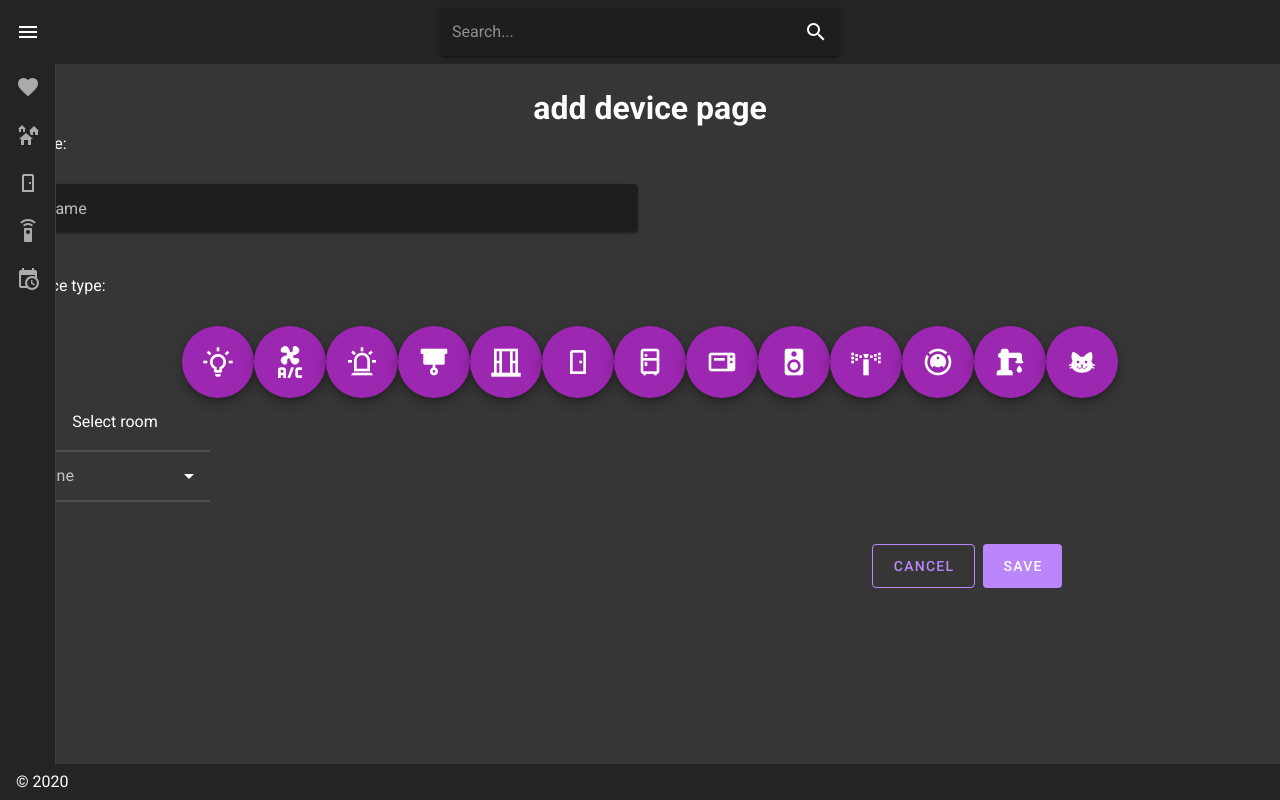
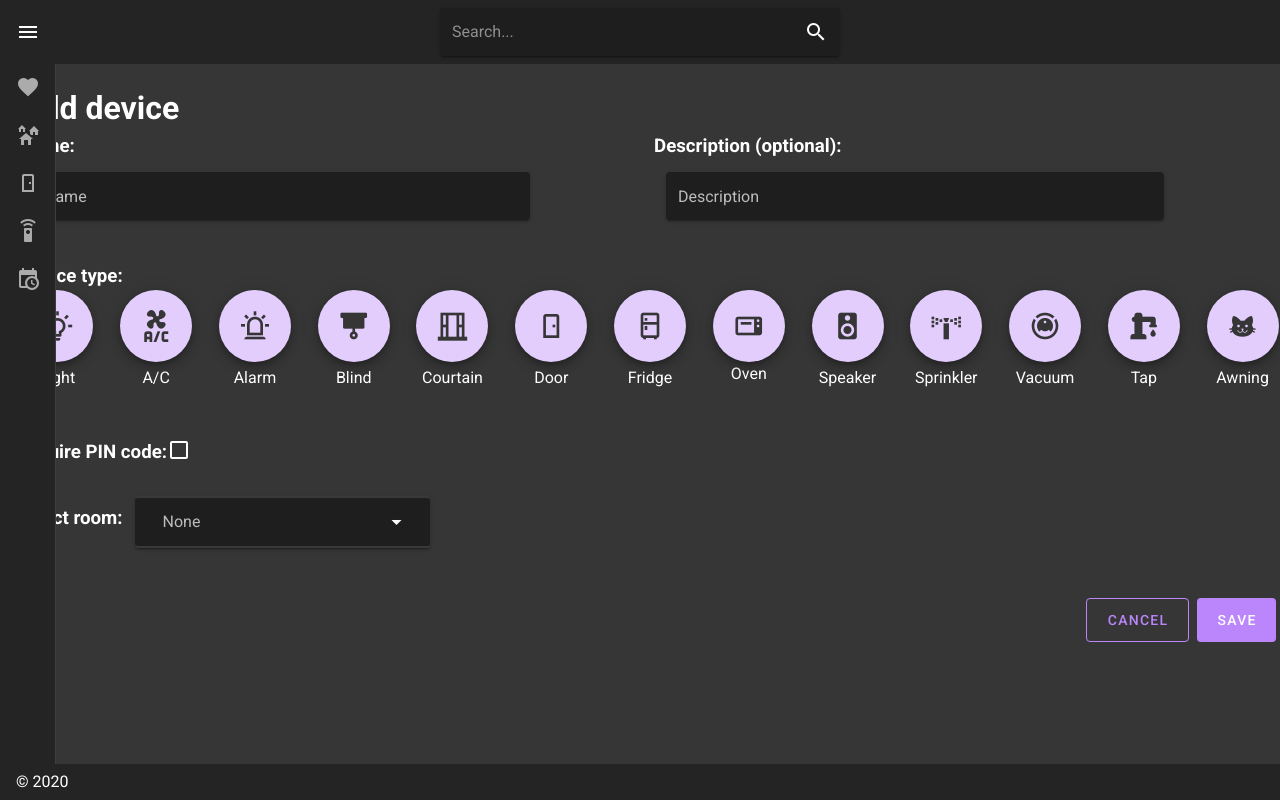
Before and after one commit to AndyBilevich/HCI_Web, a Vue app in the folder intellifox/: page /add_device in a window 1280 px wide. Built offline with nearby package versions, Linux system fonts and the light colour scheme.

Commit message:
paginas de devices

```diff
--- a/intellifox/src/components/devices/GenericTopCard.vue
+++ b/intellifox/src/components/devices/GenericTopCard.vue
@@ -1,7 +1,7 @@
 <template>
   <div>
-    <div class="text-center">
-      <v-card color="#385F73" dark>
+    <div class="text-center" >
+      <v-card color="#385F73">
         <v-row align="center">
           <v-col cols="2">
             <v-icon size="100">{{icon}}</v-icon>
@@ -29,17 +29,54 @@
                 </v-btn>
               </template>
               <v-list>
-                <v-list-item>
-                  <v-icon>mdi-pencil</v-icon>Edit
-                </v-list-item>
-                <v-list-item>
-                  <v-icon>mdi-trash-can</v-icon>Delete
-                </v-list-item>
+                <v-list-item-group>
+                  <v-list-item to="/edit_device">
+                    <v-icon>mdi-pencil</v-icon>Edit
+                  </v-list-item>
+                  <v-list-item @click="dialog=true">
+                    <v-icon>mdi-trash-can</v-icon>Delete
+                  </v-list-item>
+                </v-list-item-group>
               </v-list>
             </v-menu>
           </v-col>
         </v-row>
-      </v-card>
+
+      <v-dialog
+        v-model="dialog"
+        max-width="290"
+      >
+        <v-card color="error_window">
+          <v-card-title class="headline">Be careful</v-card-title>
+
+          <v-card-text>
+            Are you sure you want to delete this house? <br/> This action is irreversible.
+          </v-card-text>
+
+          <v-card-actions>
+            <v-spacer></v-spacer>
+
+            <v-btn
+              color="window"
+              flat="flat"
+              @click="dialog = false"
+            >
+              Cancel
+            </v-btn>
+
+            <v-btn
+              color="error"
+              flat="flat"
+              @click="dialog = false"
+            >
+              Delete
+            </v-btn>
+          </v-card-actions>
+        </v-card>
+      </v-dialog>
+
+
+    </v-card>
     </div>
   </div>
 </template>
@@ -47,12 +84,14 @@
 <script>
 export default {
   data: () => ({
-    hidden: false
+    hidden: false,
+    dialog:false,
   }),
   props: {
     icon: String,
     title: String,
-    subtitle: String
+    subtitle: String,
+    deleteID: String,
   }
 };
 </script>
--- a/intellifox/src/router/index.js
+++ b/intellifox/src/router/index.js
@@ -29,6 +29,8 @@ import Vacuums from "../views/devices/Vacuum.vue";
 
 import AddDevice from "../views/AddDevice.vue";
 import AddHome from "../views/AddHome.vue";
+
+import EditDevice from "../views/EditDevice.vue";
 
 Vue.use(VueRouter);
 
@@ -158,6 +160,11 @@ const routes = [
     name: "AddHome",
     component: AddHome,
   },
+  {
+    path: "/edit_device",
+    name: "EditDevice",
+    component: EditDevice,
+  },
 
 ];
 
--- a/intellifox/src/views/AddDevice.vue
+++ b/intellifox/src/views/AddDevice.vue
@@ -1,76 +1,141 @@
 <template>
   <div class="addDevice">
-    <h1>add device page</h1>
+    <h1 align="left">Add device</h1>
 
-    <p align="left">Name:</p>
-
+    <v-row dense>
       <v-col cols="6">
+        <h3 align="left">Name:</h3>
+        <v-col cols="10">
           <v-text-field label="Name" solo></v-text-field>
         </v-col>
+      </v-col>
+      <v-col cols="6">
+        <h3 align="left">Description (optional):</h3>
+        <v-col cols="10">
+          <v-text-field label="Description" solo></v-text-field>
+        </v-col>
+      </v-col>
+    </v-row>
 
-    <p align="left">Device type:</p>
+    <h3 align="left">Device type:</h3>
 
-    <v-col cols="12" align="center" justi>
-      <v-btn color="purple" fab dark x-large>
-        <v-icon>mdi-lightbulb-on-outline</v-icon>
+    <v-row>
+      <v-col>
+        <v-btn class="cards" fab x-large >
+          <v-icon class="background--text">mdi-lightbulb-on-outline</v-icon>
         </v-btn>
-      <v-btn color="purple" fab dark x-large>
-        <v-icon>mdi-air-conditioner</v-icon>
-      </v-btn>
-      <v-btn color="purple" fab dark x-large>
-        <v-icon>mdi-alarm-light-outline</v-icon>
-      </v-btn>
-      <v-btn color="purple" fab dark x-large>
-        <v-icon>mdi-blinds</v-icon>
-      </v-btn>
-      <v-btn color="purple" fab dark x-large>
-        <v-icon>mdi-window-open-variant</v-icon>
-      </v-btn>
-      <v-btn color="purple" fab dark x-large>
-        <v-icon>mdi-door</v-icon>
-      </v-btn>
-      <v-btn color="purple" fab dark x-large>
-        <v-icon>mdi-fridge-outline</v-icon>
-      </v-btn>
-      <v-btn color="purple" fab dark x-large>
-        <v-icon>mdi-toaster-oven</v-icon>
-      </v-btn>
-      <v-btn color="purple" fab dark x-large>
-        <v-icon>mdi-speaker</v-icon>
-      </v-btn>
-      <v-btn color="purple" fab dark x-large>
-        <v-icon>mdi-sprinkler-variant</v-icon>
-      </v-btn>
-      <v-btn color="purple" fab dark x-large>
-        <v-icon>mdi-robot-vacuum</v-icon>
-      </v-btn>
-      <v-btn color="purple" fab dark x-large>
-        <v-icon>mdi-water-pump</v-icon>
-      </v-btn>
-      <v-btn color="purple" fab dark x-large>
-        <v-icon>mdi-cat</v-icon>
-      </v-btn>
+        <p class="mt-1">Light</p>
       </v-col>
 
+      <v-col>
+        <v-btn class="cards" fab x-large>
+          <v-icon class="background--text">mdi-air-conditioner</v-icon>
+        </v-btn>
+        <p class="mt-1">A/C</p>
+      </v-col>
 
-    <v-row>
-    <v-col cols="2" align="center">
+      <v-col>
+        <v-btn class="cards" fab x-large>
+          <v-icon class="background--text">mdi-alarm-light-outline</v-icon>
+        </v-btn>
+        <p class="mt-1">Alarm</p>
+      </v-col>
 
-      <p>Select room</p>
+      <v-col>
+        <v-btn class="cards" fab x-large>
+          <v-icon class="background--text">mdi-blinds</v-icon>
+        </v-btn>
+        <p class="mt-1">Blind</p>
+      </v-col>
+
+      <v-col>
+        <v-btn class="cards" fab x-large>
+          <v-icon class="background--text">mdi-window-open-variant</v-icon>
+        </v-btn>
+        <p class="mt-1">Courtain</p>
+      </v-col>
+
+      <v-col>
+        <v-btn class="cards" fab x-large>
+          <v-icon class="background--text">mdi-door</v-icon>
+        </v-btn>
+        <p class="mt-1">Door</p>
+      </v-col>
+
+      <v-col>
+        <v-btn class="cards" fab x-large>
+          <v-icon class="background--text">mdi-fridge-outline</v-icon>
+        </v-btn>
+        <p class="mt-1">Fridge</p>
+      </v-col>
+
+      <v-col>
+        <v-btn class="cards" fab x-large>
+          <v-icon class="background--text">mdi-toaster-oven</v-icon>
+        </v-btn>
+        <p>Oven</p>
+      </v-col>
+
+      <v-col>
+        <v-btn class="cards" fab x-large>
+          <v-icon class="background--text">mdi-speaker</v-icon>
+        </v-btn>
+        <p class="mt-1">Speaker</p>
+      </v-col>
+
+      <v-col>
+        <v-btn class="cards" fab x-large>
+          <v-icon class="background--text">mdi-sprinkler-variant</v-icon>
+        </v-btn>
+        <p class="mt-1">Sprinkler</p>
+      </v-col>
+
+      <v-col>
+        <v-btn class="cards" fab x-large>
+          <v-icon class="background--text">mdi-robot-vacuum</v-icon>
+        </v-btn>
+        <p class="mt-1">Vacuum</p>
+      </v-col>
+
+      <v-col>
+        <v-btn class="cards" fab x-large>
+          <v-icon class="background--text">mdi-water-pump</v-icon>
+        </v-btn>
+        <p class="mt-1">Tap</p>
+      </v-col>
+
+      <v-col>
+        <v-btn class="cards" fab x-large>
+          <v-icon class="background--text">mdi-cat</v-icon>
+        </v-btn>
+        <p class="mt-1">Awning</p>
+      </v-col>
+
+    </v-row>
+
+    <v-row class="pl-2">
+      <h3 class="pt-5">Require PIN code:</h3>
+      <v-checkbox
+        v-model="checkbox"
+      ></v-checkbox>
+    </v-row>
+
+    <v-row class="pl-2">
+      <h3 class="pt-5">Select room:</h3>
+      <v-col cols="3">
       <v-overflow-btn
+          solo
           :items="dropdown_font"
           label="None"
           color="#121212"
       ></v-overflow-btn>
-
       </v-col>
     </v-row>
+
     <v-row>
-        <v-col cols="8"></v-col>
+      <v-col cols="10"></v-col>
       <v-btn class="ma-2" outlined large color="primary">Cancel</v-btn>
-        <div class="my-2">
-            <v-btn depressed large color="primary">Save</v-btn>
-        </div>
+      <v-btn class="my-2" depressed large color="primary">Save</v-btn>
     </v-row>
 
   </div>
@@ -79,7 +144,7 @@
 <script>
   export default {
     data: () => ({
-      dropdown_font: ['Living room', 'Bed', 'Bathroom', 'Garden', 'Garden', 'Garden'],
+      dropdown_font: ['Living room', 'Bed', 'Bathroom', 'Garden', 'room1', 'room2', 'room3', 'room4'],
 
     }),
   }
--- a/intellifox/src/views/Devices.vue
+++ b/intellifox/src/views/Devices.vue
@@ -9,10 +9,13 @@
     </v-row>
 
     <router-link class="routerLink" to="/add_device">
-      <v-btn color="purple" fab dark big bottom right>
+      <v-btn color="primary" fab dark big bottom right>
         <v-icon>mdi-plus</v-icon>
       </v-btn>
     </router-link>
+
+
+
   </div>
 </template>
 
@@ -83,7 +86,7 @@
         },
         {
           name: 'Taps',
-          icon: 'mdi-cat',
+          icon: 'mdi-water-pump',
           link: '/devices/taps'
         },
         {
--- /dev/null
+++ b/intellifox/src/views/EditDevice.vue
@@ -0,0 +1,55 @@
+<template>
+  <div class="editDevice">
+    <h1 align="left">Edit device</h1>
+
+    <v-row dense>
+      <v-col cols="6">
+        <h3 align="left">Name:</h3>
+        <v-col cols="10">
+          <v-text-field label="Name" solo></v-text-field>
+        </v-col>
+      </v-col>
+      <v-col cols="6">
+        <h3 align="left">Description (optional):</h3>
+        <v-col cols="10">
+          <v-text-field label="Description" solo></v-text-field>
+        </v-col>
+      </v-col>
+    </v-row>
+
+    <v-row class="pl-2">
+      <h3 class="pt-5">Require PIN code:</h3>
+      <v-checkbox
+        v-model="checkbox"
+      ></v-checkbox>
+    </v-row>
+
+    <v-row class="pl-2">
+      <h3 class="pt-5">Select room:</h3>
+      <v-col cols="3">
+      <v-overflow-btn
+          solo
+          :items="dropdown_font"
+          label="None"
+          color="#121212"
+      ></v-overflow-btn>
+      </v-col>
+    </v-row>
+
+    <v-row>
+      <v-col cols="10"></v-col>
+      <v-btn class="ma-2" outlined large color="primary">Cancel</v-btn>
+      <v-btn class="my-2" depressed large color="primary">Save</v-btn>
+    </v-row>
+
+  </div>
+</template>
+
+<script>
+  export default {
+    data: () => ({
+      dropdown_font: ['Living room', 'Bed', 'Bathroom', 'Garden', 'room1', 'room2', 'room3', 'room4'],
+
+    }),
+  }
+</script>
```
Lines whose indentation alone changed are shown as unchanged.
